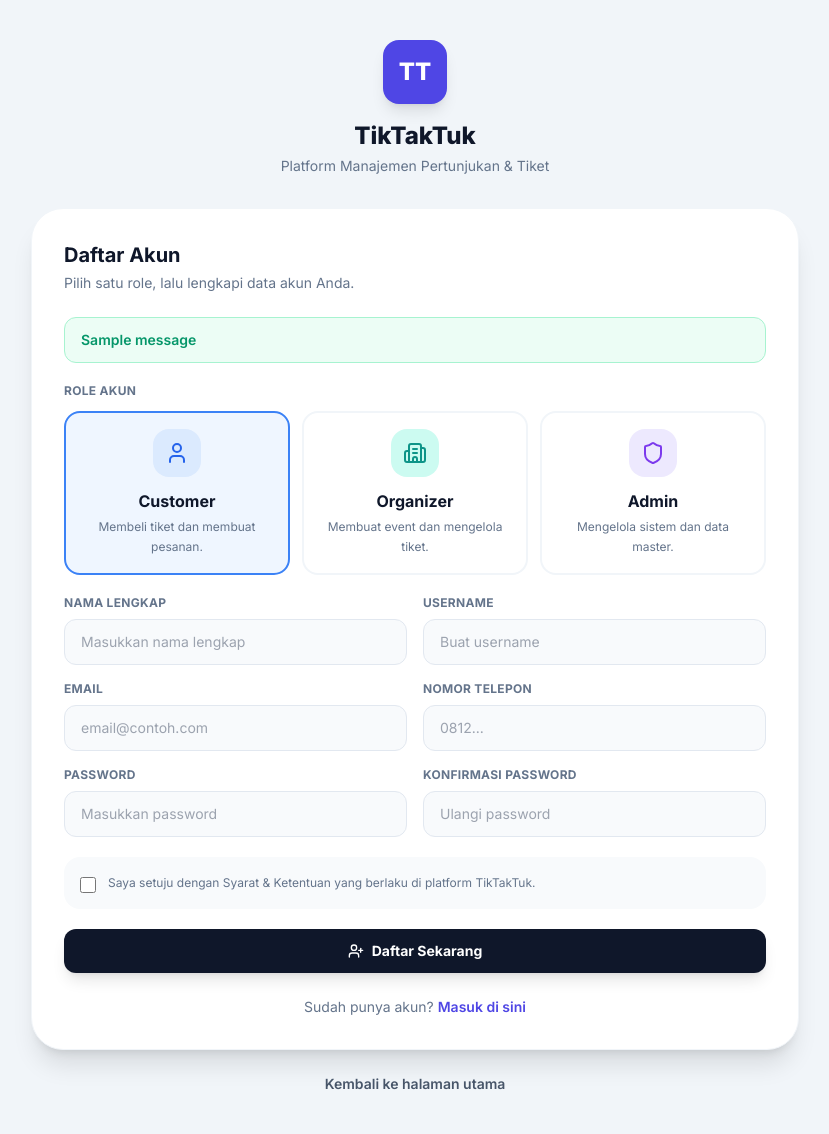
After one commit to Aforambis/TikTakTuk-D14, a Django app: page /register/ in a window 1280 px wide. The commit adds this page. Shown: the whole page, without its empty margins (225-1054 px from the left). Run offline with Django 5.2, Linux system fonts and the light colour scheme; tables that the repository leaves empty hold one stand-in row (values such as "Sample post"); one stand-in notice (Sample message) is shown; some libraries are stand-ins or nearby versions.

Commit message:
fix merge 2

```diff
--- a/main/context_processors.py
+++ b/main/context_processors.py
@@ -1,6 +1,13 @@
 def current_role(request):
-    role = request.session.get("role", "guest")
+    allowed_roles = {"guest", "admin", "organizer", "customer"}
+    role = str(request.session.get("role", "guest")).strip().lower()
+
+    if role not in allowed_roles:
+        role = "guest"
+
     return {
         "current_role": role,
         "role": role,
+        "current_username": request.session.get("username", ""),
+        "current_display_name": request.session.get("display_name", ""),
     }
--- a/main/data.py
+++ b/main/data.py
@@ -161,9 +161,9 @@ ARTISTS = [
 ]
 
 USER_CREDENTIALS = {
-    "admin": {"password": "admin123", "role": "admin"},
-    "organizer": {"password": "organizer123", "role": "organizer"},
-    "customer": {"password": "customer123", "role": "customer"},
+    "admin": {"password": "admin123", "role": "admin", "name": "Admin Utama"},
+    "organizer": {"password": "organizer123", "role": "organizer", "name": "Andi Wijaya"},
+    "customer": {"password": "customer123", "role": "customer", "name": "Budi Santoso"},
 }
 
 USERS = {
--- a/main/urls.py
+++ b/main/urls.py
@@ -6,12 +6,13 @@ urlpatterns = [
     # Public / auth
     path("", views.landing_page, name="landing_page"),
     path("login/", views.login_view, name="login"),
+    path("register/", views.register_view, name="register"),
     path("logout/", views.logout_view, name="logout"),
 
     # Dashboard
     path("dashboard/", views.dashboard, name="dashboard"),
 
-    # Demo role switcher
+    # Legacy role endpoint (tidak lagi mengganti role langsung)
     path("set-role/<str:role_name>/", views.set_role, name="set_role"),
 
     # Tickets
--- a/main/views.py
+++ b/main/views.py
@@ -17,29 +17,79 @@ from .data import get_data
 
 
 ALLOWED_ROLES = {"guest", "admin", "organizer", "customer"}
+LOGIN_ROLES = {"admin", "organizer", "customer"}
 
 
 # =========================================================
 # Auth + role helpers
 # =========================================================
 
+def _authenticate_dummy_account(request, username: str, password: str):
+    username = (username or "").strip()
+    password = (password or "").strip()
+
+    if not username or not password:
+        return None
+
+    data = get_data()
+    credentials = data.get("user_credentials", {})
+    registered_accounts = request.session.get("registered_accounts", {})
+    credentials = {**credentials, **registered_accounts}
+
+    # Username dibuat case-insensitive agar input seperti "Admin" tetap valid.
+    for stored_username, account in credentials.items():
+        if stored_username.lower() != username.lower():
+            continue
+
+        if account.get("password") != password:
+            return None
+
+        role = str(account.get("role", "customer")).strip().lower()
+        if role not in LOGIN_ROLES:
+            return None
+
+        return {
+            "username": stored_username,
+            "role": role,
+            "name": account.get("name") or stored_username,
+        }
+
+    return None
+
+
+
+def _clear_auth_session(request):
+    for key in ("role", "username", "display_name", "organizer_id", "customer_id"):
+        request.session.pop(key, None)
+
+
+def _username_exists(request, username: str) -> bool:
+    username = (username or "").strip().lower()
+    if not username:
+        return False
+
+    credentials = get_data().get("user_credentials", {})
+    registered_accounts = request.session.get("registered_accounts", {})
+
+    return any(stored_username.lower() == username for stored_username in credentials) or any(
+        stored_username.lower() == username for stored_username in registered_accounts
+    )
+
 def login_view(request):
-    if request.session.get("role") in {"admin", "organizer", "customer"}:
+    if _current_role(request) in LOGIN_ROLES:
         return redirect("dashboard")
 
     if request.method == "POST":
         username = request.POST.get("username", "").strip()
         password = request.POST.get("password", "").strip()
 
-        data = get_data()
-        creds = data.get("user_credentials", {})
-
-        if username in creds and creds[username].get("password") == password:
-            role = creds[username].get("role", "customer")
-
-            request.session["role"] = role
-            request.session["active_role"] = role
-            request.session["username"] = username
+        account = _authenticate_dummy_account(request, username, password)
+
+        if account:
+            _clear_auth_session(request)
+            request.session["role"] = account["role"]
+            request.session["username"] = account["username"]
+            request.session["display_name"] = account["name"]
 
             return redirect("dashboard")
 
@@ -48,12 +98,79 @@ def login_view(request):
     return render(request, "main/login.html")
 
 
+
+def _validate_registration_form(request):
+    selected_role = (request.POST.get("role") or "customer").strip().lower()
+    required_fields = ["role", "full_name", "email", "phone_number", "username"]
+    password = request.POST.get("password", "")
+    confirm_password = request.POST.get("confirm_password", "")
+    terms = request.POST.get("terms")
+
+    if selected_role not in LOGIN_ROLES:
+        return selected_role, "Pilih role akun yang valid."
+
+    if any(not (request.POST.get(field) or "").strip() for field in required_fields):
+        return selected_role, "Harap mengisi semua field."
+
+    username = request.POST.get("username", "").strip()
+    if _username_exists(request, username):
+        return selected_role, "Username sudah digunakan. Pilih username lain."
+
+    if not password or not confirm_password:
+        return selected_role, "Password dan konfirmasi password wajib diisi."
+
+    if password != confirm_password:
+        return selected_role, "Konfirmasi password tidak sesuai."
+
+    if not terms:
+        return selected_role, "Anda harus menyetujui Syarat & Ketentuan."
+
+    return selected_role, None
+
+
+def register_view(request):
+    if _current_role(request) in LOGIN_ROLES:
+        return redirect("dashboard")
+
+    selected_role = (request.GET.get("role") or request.POST.get("role") or "customer").strip().lower()
+    if selected_role not in LOGIN_ROLES:
+        selected_role = "customer"
+
+    if request.method == "POST":
+        selected_role, error = _validate_registration_form(request)
+
+        if error:
+            messages.error(request, error)
+        else:
+            username = request.POST.get("username", "").strip()
+            registered_accounts = request.session.get("registered_accounts", {})
+            registered_accounts[username] = {
+                "password": request.POST.get("password", ""),
+                "role": selected_role,
+                "name": request.POST.get("full_name", "").strip() or username,
+            }
+            request.session["registered_accounts"] = registered_accounts
+            request.session.modified = True
+            messages.success(request, "Registrasi berhasil. Silakan login dengan akun yang sudah dibuat.")
+            return redirect("login")
+
+    return render(
+        request,
+        "main/register.html",
+        {
+            "selected_role": selected_role,
+        },
+    )
+
 def logout_view(request):
-    request.session.flush()
+    _clear_auth_session(request)
+    messages.info(request, "Anda berhasil logout.")
     return redirect("login")
 
 
 def set_role(request, role_name: str):
+    # Endpoint lama dipertahankan agar URL tidak error, tetapi tidak lagi
+    # mengubah role secara langsung. Role hanya berubah lewat login.
     role_name = (role_name or "").strip().lower()
 
     if role_name not in ALLOWED_ROLES:
@@ -61,19 +178,23 @@ def set_role(request, role_name: str):
             f"Invalid role '{role_name}'. Allowed: {', '.join(sorted(ALLOWED_ROLES))}"
         )
 
-    request.session["role"] = role_name
-    request.session["active_role"] = role_name
-
-    return redirect(request.META.get("HTTP_REFERER", "/"))
+    current_role = _current_role(request)
+
+    if role_name == current_role:
+        return redirect(request.META.get("HTTP_REFERER", "/"))
+
+    _clear_auth_session(request)
+
+    if role_name == "guest":
+        messages.info(request, "Anda sudah keluar dari akun. Mode guest aktif.")
+        return redirect("landing_page")
+
+    messages.info(request, f"Silakan login dengan akun {role_name} untuk memakai role tersebut.")
+    return redirect("login")
 
 
 def _current_role(request) -> str:
-    role = (
-        request.session.get("role")
-        or request.session.get("active_role")
-        or "guest"
-    )
-    role = str(role).strip().lower()
+    role = str(request.session.get("role", "guest")).strip().lower()
 
     return role if role in ALLOWED_ROLES else "guest"
 
@@ -87,15 +208,15 @@ def _get_current_user_for_dummy_pages(request):
     role = _current_role(request)
 
     if role == "guest":
-        role = "admin"
+        return {"role": "guest", "name": "Guest"}
 
     data = get_data()
     users = data.get("users", {})
 
-    if role not in users:
-        role = "admin"
-
-    return users[role]
+    user = users.get(role, {"role": role, "name": request.session.get("display_name", role.title())}).copy()
+    if request.session.get("display_name"):
+        user["name"] = request.session.get("display_name")
+    return user
 
 
 def get_current_user(request):
@@ -384,6 +505,8 @@ def dashboard(request):
 # =========================================================
 
 def seats_page(request):
+    _require_roles(request, {"admin", "organizer", "customer"})
+
     data = get_data()
     user = _get_current_user_for_dummy_pages(request)
     rows = _build_seat_rows(data)
@@ -425,14 +548,17 @@ def seats_page(request):
 
 
 def create_seat(request):
+    _require_roles(request, {"admin", "organizer"})
     return redirect("seats")
 
 
 def update_seat(request, seat_id):
+    _require_roles(request, {"admin", "organizer"})
     return redirect("seats")
 
 
 def delete_seat(request, seat_id):
+    _require_roles(request, {"admin", "organizer"})
     return redirect("seats")
 
 
@@ -441,6 +567,8 @@ def delete_seat(request, seat_id):
 # =========================================================
 
 def tickets_page(request):
+    _require_roles(request, {"admin", "organizer", "customer"})
+
     data = get_data()
     user = _get_current_user_for_dummy_pages(request)
     rows = _filter_ticket_rows(_build_ticket_rows(data), user)
@@ -491,14 +619,17 @@ def tickets_page(request):
 
 
 def create_ticket(request):
+    _require_roles(request, {"admin", "organizer"})
     return redirect("tickets")
 
 
 def update_ticket(request, ticket_id):
+    _require_roles(request, {"admin", "organizer"})
     return redirect("tickets")
 
 
 def delete_ticket(request, ticket_id):
+    _require_roles(request, {"admin", "organizer"})
     return redirect("tickets")
 
 
--- a/templates/main/dashboard.html
+++ b/templates/main/dashboard.html
@@ -73,7 +73,7 @@
           <i data-lucide="log-out" class="h-5 w-5"></i>
         </div>
         <p class="font-bold text-red-700">Logout</p>
-        <p class="mt-1 text-xs leading-5 text-red-500">Keluar dari sesi role aktif.</p>
+        <p class="mt-1 text-xs leading-5 text-red-500">Keluar dari akun aktif.</p>
       </a>
 
     </div>
--- a/templates/main/landing.html
+++ b/templates/main/landing.html
@@ -13,7 +13,7 @@
                 TikTakTuk adalah platform penyedia layanan tiket terbaik di Indonesia. Temukan ribuan acara dan pertunjukan menarik setiap harinya.
             </p>
             <div class="pt-4 flex flex-col sm:flex-row gap-4 justify-center">
-                <a href="/auth/register/" class="px-8 py-3.5 bg-white text-indigo-900 font-bold rounded-xl hover:bg-gray-50 transition-colors shadow-lg">
+                <a href="/register/" class="px-8 py-3.5 bg-white text-indigo-900 font-bold rounded-xl hover:bg-gray-50 transition-colors shadow-lg">
                     Daftar Sekarang
                 </a>
                 <a href="#events" class="px-8 py-3.5 bg-indigo-800 text-white font-bold rounded-xl border border-indigo-600 hover:bg-indigo-700 transition-colors">
--- /dev/null
+++ b/templates/main/register.html
@@ -0,0 +1,142 @@
+{% load static %}
+<!DOCTYPE html>
+<html lang="id">
+<head>
+    <meta charset="UTF-8">
+    <meta name="viewport" content="width=device-width, initial-scale=1.0">
+    <title>Register - TikTakTuk</title>
+
+    <script src="https://cdn.tailwindcss.com"></script>
+    <script src="https://unpkg.com/lucide@latest"></script>
+    <link href="https://fonts.googleapis.com/css2?family=Inter:wght@400;500;600;700;800&display=swap" rel="stylesheet">
+
+    <style>
+        body { font-family: 'Inter', sans-serif; }
+    </style>
+</head>
+<body class="min-h-screen bg-slate-100 px-4 py-10">
+    <div class="mx-auto w-full max-w-3xl">
+        <div class="mb-8 text-center">
+            <a href="{% url 'landing_page' %}" class="mx-auto mb-4 flex h-16 w-16 items-center justify-center rounded-2xl bg-indigo-600 shadow-lg">
+                <span class="text-2xl font-black text-white">TT</span>
+            </a>
+            <h1 class="text-2xl font-extrabold text-slate-900">TikTakTuk</h1>
+            <p class="mt-1 text-sm text-slate-500">Platform Manajemen Pertunjukan & Tiket</p>
+        </div>
+
+        <div class="rounded-[2rem] border border-slate-100 bg-white p-8 shadow-xl">
+            <div class="mb-6 text-center sm:text-left">
+                <h2 class="text-xl font-bold text-slate-900">Daftar Akun</h2>
+                <p class="mt-1 text-sm text-slate-500">Pilih satu role, lalu lengkapi data akun Anda.</p>
+            </div>
+
+            {% if messages %}
+                <div class="mb-5 space-y-2">
+                    {% for message in messages %}
+                        <div class="rounded-xl border px-4 py-3 text-sm font-semibold
+                            {% if message.tags == 'error' %}
+                                border-red-200 bg-red-50 text-red-600
+                            {% elif message.tags == 'success' %}
+                                border-emerald-200 bg-emerald-50 text-emerald-600
+                            {% else %}
+                                border-blue-200 bg-blue-50 text-blue-600
+                            {% endif %}">
+                            {{ message }}
+                        </div>
+                    {% endfor %}
+                </div>
+            {% endif %}
+
+            <form method="post" class="space-y-5">
+                {% csrf_token %}
+
+                <div>
+                    <label class="mb-3 block text-xs font-bold uppercase tracking-wide text-slate-500">Role Akun</label>
+                    <div class="grid grid-cols-1 gap-3 md:grid-cols-3">
+                        <label class="cursor-pointer rounded-2xl border-2 p-4 text-center transition hover:border-blue-300 hover:bg-blue-50 {% if selected_role == 'customer' %}border-blue-500 bg-blue-50{% else %}border-slate-100 bg-white{% endif %}">
+                            <input type="radio" name="role" value="customer" class="sr-only" {% if selected_role == 'customer' %}checked{% endif %}>
+                            <div class="mx-auto mb-3 flex h-12 w-12 items-center justify-center rounded-2xl bg-blue-100 text-blue-600">
+                                <i data-lucide="user" class="h-6 w-6"></i>
+                            </div>
+                            <p class="font-bold text-slate-900">Customer</p>
+                            <p class="mt-1 text-xs leading-5 text-slate-500">Membeli tiket dan membuat pesanan.</p>
+                        </label>
+
+                        <label class="cursor-pointer rounded-2xl border-2 p-4 text-center transition hover:border-teal-300 hover:bg-teal-50 {% if selected_role == 'organizer' %}border-teal-500 bg-teal-50{% else %}border-slate-100 bg-white{% endif %}">
+                            <input type="radio" name="role" value="organizer" class="sr-only" {% if selected_role == 'organizer' %}checked{% endif %}>
+                            <div class="mx-auto mb-3 flex h-12 w-12 items-center justify-center rounded-2xl bg-teal-100 text-teal-600">
+                                <i data-lucide="building-2" class="h-6 w-6"></i>
+                            </div>
+                            <p class="font-bold text-slate-900">Organizer</p>
+                            <p class="mt-1 text-xs leading-5 text-slate-500">Membuat event dan mengelola tiket.</p>
+                        </label>
+
+                        <label class="cursor-pointer rounded-2xl border-2 p-4 text-center transition hover:border-violet-300 hover:bg-violet-50 {% if selected_role == 'admin' %}border-violet-500 bg-violet-50{% else %}border-slate-100 bg-white{% endif %}">
+                            <input type="radio" name="role" value="admin" class="sr-only" {% if selected_role == 'admin' %}checked{% endif %}>
+                            <div class="mx-auto mb-3 flex h-12 w-12 items-center justify-center rounded-2xl bg-violet-100 text-violet-600">
+                                <i data-lucide="shield" class="h-6 w-6"></i>
+                            </div>
+                            <p class="font-bold text-slate-900">Admin</p>
+                            <p class="mt-1 text-xs leading-5 text-slate-500">Mengelola sistem dan data master.</p>
+                        </label>
+                    </div>
+                </div>
+
+                <div class="grid grid-cols-1 gap-4 md:grid-cols-2">
+                    <div>
+                        <label class="mb-2 block text-xs font-bold uppercase tracking-wide text-slate-500">Nama Lengkap</label>
+                        <input type="text" name="full_name" placeholder="Masukkan nama lengkap" required class="w-full rounded-xl border border-slate-200 bg-slate-50 px-4 py-3 text-sm text-slate-700 outline-none transition focus:border-indigo-300 focus:bg-white focus:ring-2 focus:ring-indigo-100">
+                    </div>
+                    <div>
+                        <label class="mb-2 block text-xs font-bold uppercase tracking-wide text-slate-500">Username</label>
+                        <input type="text" name="username" placeholder="Buat username" autocomplete="username" required class="w-full rounded-xl border border-slate-200 bg-slate-50 px-4 py-3 text-sm text-slate-700 outline-none transition focus:border-indigo-300 focus:bg-white focus:ring-2 focus:ring-indigo-100">
+                    </div>
+                    <div>
+                        <label class="mb-2 block text-xs font-bold uppercase tracking-wide text-slate-500">Email</label>
+                        <input type="email" name="email" placeholder="email@contoh.com" required class="w-full rounded-xl border border-slate-200 bg-slate-50 px-4 py-3 text-sm text-slate-700 outline-none transition focus:border-indigo-300 focus:bg-white focus:ring-2 focus:ring-indigo-100">
+                    </div>
+                    <div>
+                        <label class="mb-2 block text-xs font-bold uppercase tracking-wide text-slate-500">Nomor Telepon</label>
+                        <input type="text" name="phone_number" placeholder="0812..." required class="w-full rounded-xl border border-slate-200 bg-slate-50 px-4 py-3 text-sm text-slate-700 outline-none transition focus:border-indigo-300 focus:bg-white focus:ring-2 focus:ring-indigo-100">
+                    </div>
+                    <div>
+                        <label class="mb-2 block text-xs font-bold uppercase tracking-wide text-slate-500">Password</label>
+                        <input type="password" name="password" placeholder="Masukkan password" autocomplete="new-password" required class="w-full rounded-xl border border-slate-200 bg-slate-50 px-4 py-3 text-sm text-slate-700 outline-none transition focus:border-indigo-300 focus:bg-white focus:ring-2 focus:ring-indigo-100">
+                    </div>
+                    <div>
+                        <label class="mb-2 block text-xs font-bold uppercase tracking-wide text-slate-500">Konfirmasi Password</label>
+                        <input type="password" name="confirm_password" placeholder="Ulangi password" autocomplete="new-password" required class="w-full rounded-xl border border-slate-200 bg-slate-50 px-4 py-3 text-sm text-slate-700 outline-none transition focus:border-indigo-300 focus:bg-white focus:ring-2 focus:ring-indigo-100">
+                    </div>
+                </div>
+
+                <div class="flex items-start gap-3 rounded-2xl bg-slate-50 p-4">
+                    <input type="checkbox" name="terms" id="terms" class="mt-1 h-4 w-4 rounded border-slate-300 text-indigo-600 focus:ring-indigo-500" required>
+                    <label for="terms" class="text-xs leading-5 text-slate-500">
+                        Saya setuju dengan Syarat & Ketentuan yang berlaku di platform TikTakTuk.
+                    </label>
+                </div>
+
+                <button type="submit" class="flex w-full items-center justify-center gap-2 rounded-xl bg-slate-900 py-3 text-sm font-bold text-white shadow-lg transition hover:bg-black">
+                    <i data-lucide="user-plus" class="h-4 w-4"></i>
+                    Daftar Sekarang
+                </button>
+            </form>
+
+            <p class="mt-6 text-center text-sm text-slate-500">
+                Sudah punya akun?
+                <a href="{% url 'login' %}" class="font-semibold text-indigo-600 hover:underline">Masuk di sini</a>
+            </p>
+        </div>
+
+        <p class="mt-6 text-center text-sm text-slate-500">
+            <a href="{% url 'landing_page' %}" class="font-semibold text-slate-600 hover:text-slate-900">Kembali ke halaman utama</a>
+        </p>
+    </div>
+
+    <script>
+        document.addEventListener('DOMContentLoaded', function () {
+            if (window.lucide) lucide.createIcons();
+        });
+    </script>
+</body>
+</html>
--- a/templates/navbar.html
+++ b/templates/navbar.html
@@ -18,10 +18,10 @@
       <ul class="navbar-nav me-auto mb-2 mb-lg-0">
         {% if current_role == "guest" %}
           <li class="nav-item">
-            <a class="nav-link" href="/login">Login</a>
+            <a class="nav-link" href="/login/">Login</a>
           </li>
           <li class="nav-item">
-            <a class="nav-link" href="/register">Registrasi</a>
+            <a class="nav-link" href="/register/">Registrasi</a>
           </li>
         {% elif current_role == "admin" %}
           <li class="nav-item"><a class="nav-link" href="/dashboard">Dashboard</a></li>
```
Also changed, not shown: authentication/views.py (+10 -60 lines), templates/base.html (+33 -79 lines), templates/main/login.html (+38 -65 lines), README.md.
